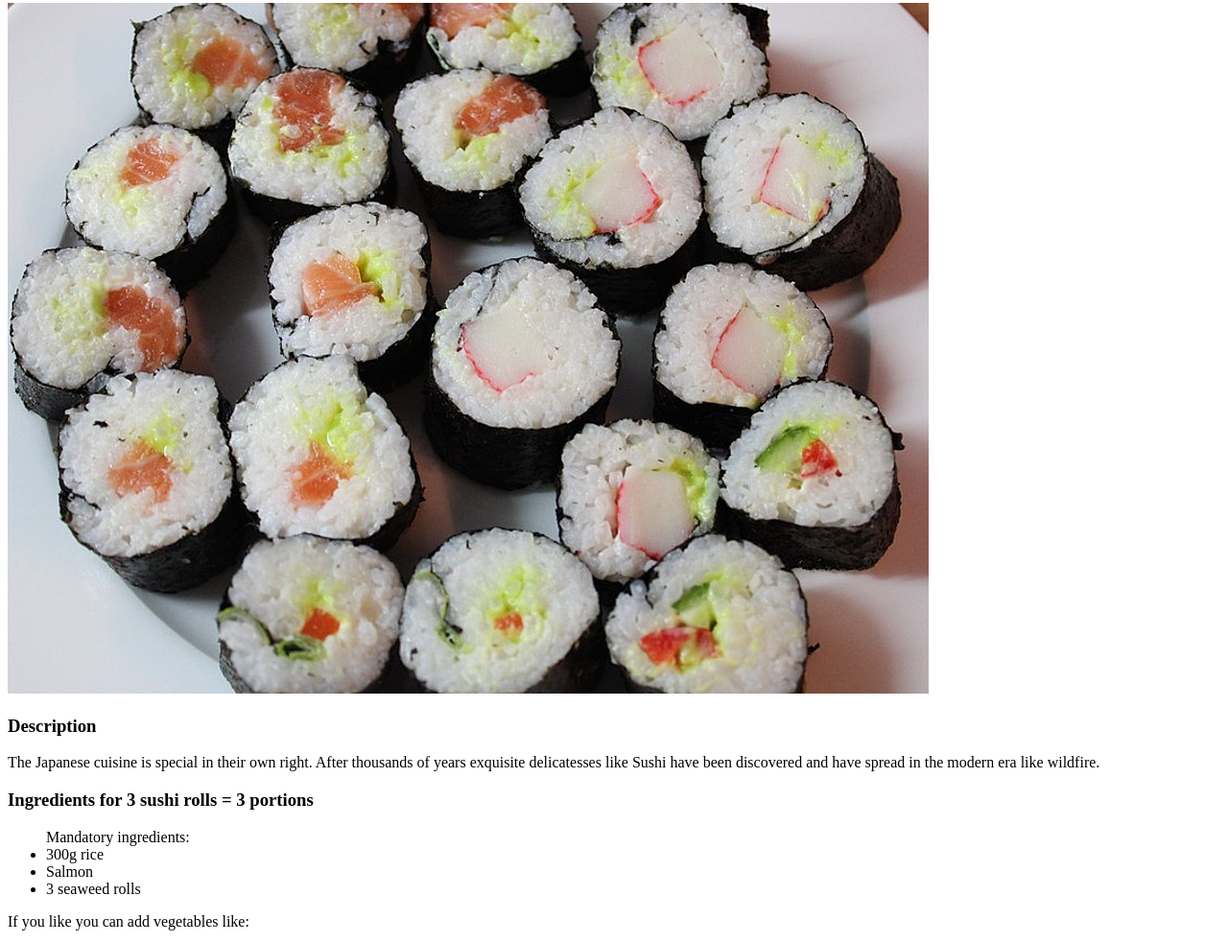
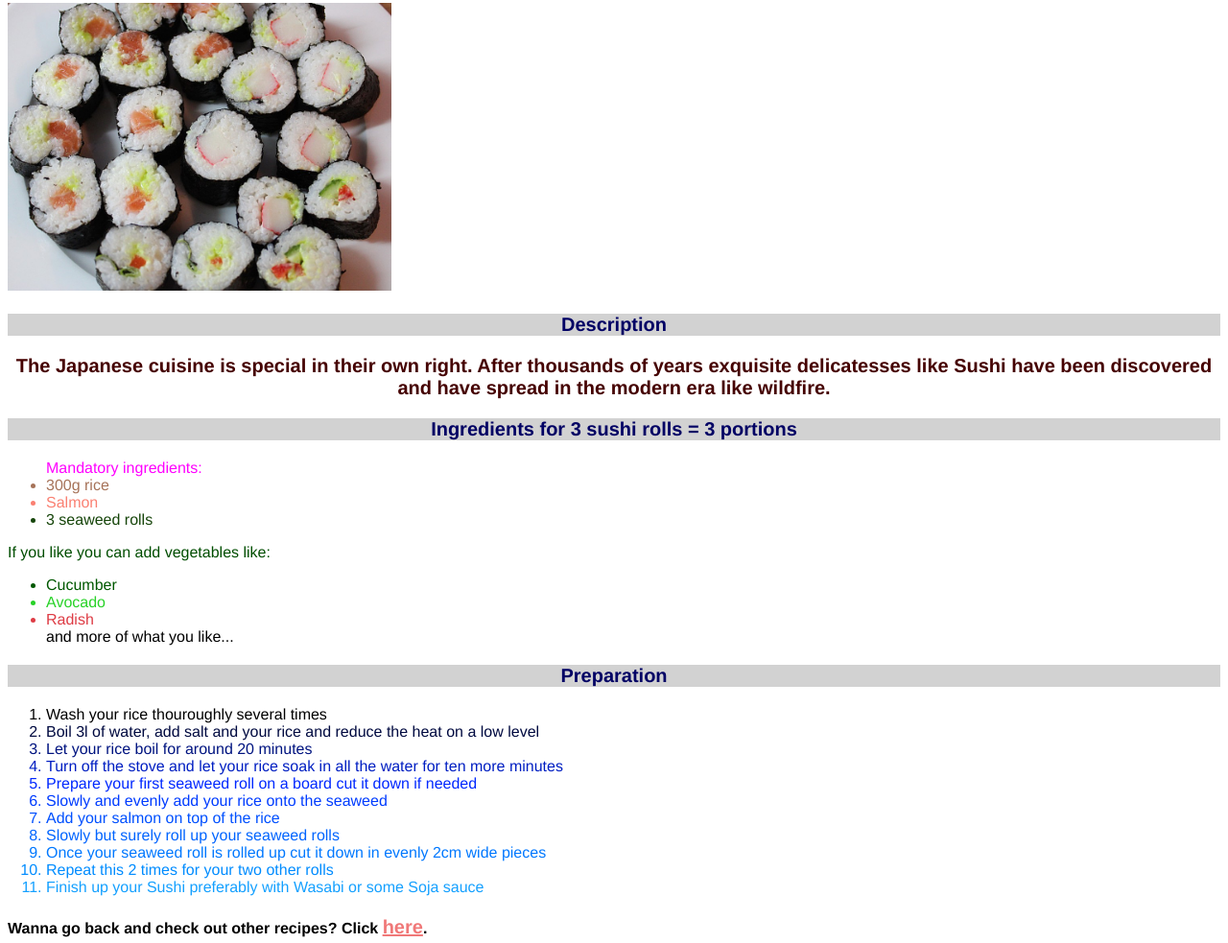
Before and after one commit to lolepp/odin-recipes, a plain HTML site: page recipes/sushi.html in a window 1280 px wide. Shown: the part 77-1060 px from the top of the page at 96% size. Drawn offline with Linux system fonts and the light colour scheme.

Commit message:
css added

```diff
--- /dev/null
+++ b/recipes/cheese cake.css
@@ -0,0 +1,65 @@
+h1 {
+    background-color: rgb(220, 190, 190);
+    text-align: center;
+    color:rgb(70, 0, 0);
+}
+h3 {
+    background-color: rgb(210, 210, 210);
+    color: rgb(0, 0, 100);
+    text-align: center;
+    font-size: 20px;
+}
+img {
+    height: 300px;
+    width: auto;
+}
+body {
+    font-size: 16px;
+    font-family: Helvetica, sans-serif, Arial;
+}
+#desc {
+    color:rgb(69, 0, 0);
+    font-size: 20px;
+    text-align: center;
+    font-weight: bold;
+}
+a {
+    color: rgb(240,120,120);
+    font-size: 20px;
+}
+#milk {
+    color: rgb(210, 200, 195);
+}
+#eggs {
+    color: rgb(240, 200, 160);
+}
+#sugar {
+    color: rgb(169, 169, 169);
+}
+#cheese {
+    color: rgb(220, 169, 40);
+}
+#flour {
+    color: rgb(210, 196, 169);
+}
+#one {
+    color: rgb(0, 0, 0)
+}
+#two {
+    color: rgb(0, 10, 64)
+}
+#three {
+    color: rgb(0, 20, 128)
+}
+#four {
+    color: rgb(0, 30, 194)
+}
+#five {
+    color: rgb(0, 40, 255)
+}
+#six {
+    color: rgb(0, 60, 255)
+}
+#seven {
+    color: rgb(0, 80, 255)
+}
--- /dev/null
+++ b/recipes/duck.css
@@ -0,0 +1,80 @@
+h1 {
+    background-color: rgb(220, 190, 190);
+    text-align: center;
+    color:rgb(70, 0, 0);
+}
+h3 {
+    background-color: rgb(210, 210, 210);
+    color: rgb(0, 0, 100);
+    text-align: center;
+    font-size: 20px;
+}
+img {
+    height: 300px;
+    width: auto;
+}
+body {
+    font-size: 16px;
+    font-family: Helvetica, sans-serif, Arial;
+}
+#desc {
+    color:rgb(69, 0, 0);
+    font-size: 20px;
+    text-align: center;
+    font-weight: bold;
+}
+a {
+    color: rgb(240,120,120);
+    font-size: 20px;
+}
+#breast {
+    color: rgb(125, 75, 30);
+}
+#rice {
+    color: hsl(20,30%,50%);
+}
+#chili {
+    color: rgb(187, 0, 0);
+}
+#tomato-sauce {
+    color: rgb(120, 15, 15);
+}
+#onion {
+    color: rgb(200, 140, 80);
+}
+#broccoli {
+    color: rgb(5, 105, 5);
+}
+#one {
+    color: rgb(0, 0, 0)
+}
+#two {
+    color: rgb(0, 10, 64)
+}
+#three {
+    color: rgb(0, 20, 128)
+}
+#four {
+    color: rgb(0, 30, 194)
+}
+#five {
+    color: rgb(0, 40, 255)
+}
+#six {
+    color: rgb(0, 60, 255)
+}
+#seven {
+    color: rgb(0, 80, 255)
+}
+#eight {
+    color: rgb(0, 100, 255)
+}
+#nine {
+    color: rgb(0,120,255)
+}
+#ten {
+    color: rgb(0,140,255)
+}
+#eleven {
+    color: rgb(20,160,255)
+}
--- a/recipes/sushi.html
+++ b/recipes/sushi.html
@@ -3,42 +3,135 @@
     <head>
         <meta charset="UTF-8">
         <title>Sushi - Recipe for your own homemade Japanese delicatesse</title>
+        <link rel="stylesheets" href="sushi.css">
+        <style>
+            #text {
+                font-size: 16px;
+                font-family: Helvetica, sans-serif, Arial;
+            }
+            h1 {
+                text-align: center;
+                background-color: rgb(220, 190, 190);
+                color: rgb(70, 0, 0);
+            }
+            h3 {
+                background-color: rgb(210, 210, 210);
+                color: rgb(0, 0, 100);
+                text-align: center;
+                font-size: 20px;
+            }
+            #img1 {
+                height: 300px;
+                width: auto;
+            }
+            #desc {
+                color:rgb(69, 0, 0);
+                font-size: 20px;
+                text-align: center;
+                font-weight: bold;
+            }
+            #click {
+                color: rgb(240,120,120);
+                font-size: 20px;
+            }
+            #mandatory {
+                color: hsl(300, 100%, 50%);
+            }
+            #voluntary {
+                color: hsl(120, 100%, 15%)
+            }
+            #rice {
+                color: hsl(20,30%,50%);
+            }
+            #salmon {
+                color: rgb(250, 128, 114);
+            }
+            #seaweed {
+                color: rgb(22, 69, 10)
+            }
+            #cucumber {
+                color: rgb(0, 88, 0);
+            }
+            #avocado {
+                color:rgb(40, 210, 40);
+            }
+            #radish {
+                color: rgb(222, 60, 69);
+            }
+            #one {
+                color: rgb(0, 0, 0)
+            }
+            #two {
+                color: rgb(0, 10, 64)
+            }
+            #three {
+                color: rgb(0, 20, 128)
+            }
+            #four {
+                color: rgb(0, 30, 194)
+            }
+            #five {
+                color: rgb(0, 40, 255)
+            }
+            #six {
+                color: rgb(0, 60, 255)
+            }
+            #seven {
+                color: rgb(0, 80, 255)
+            }
+            #eight {
+                color: rgb(0, 100, 255)
+            }
+            #nine {
+                color: rgb(0,120,255)
+            }
+            #ten {
+                color: rgb(0,140,255)
+            }
+            #eleven {
+                color: rgb(20,160,255)
+            }
+        </style>
     </head>
     <body>
+        <div id="text">
             <h1>Recipe: Sushi</h1>
-        <img src="../images/sushi.jpg">
+            <div id="Sushi-img">
+                <img id="img1" src="../images/sushi.jpg">
+            </div>
             <h3>Description</h3>
-        <p>The Japanese cuisine is special in their own right. After thousands of years exquisite delicatesses like Sushi have been discovered and have spread in the modern era like wildfire.</p>
+            <p id="desc">The Japanese cuisine is special in their own right. After thousands of years exquisite delicatesses like Sushi have been discovered and have spread in the modern era like wildfire.</p>
             <h3>Ingredients for 3 sushi rolls = 3 portions</h3>
-        <ul>Mandatory ingredients:
-            <li>300g rice</li>
-            <li>Salmon</li>
-            <li>3 seaweed rolls</li>
+            <ul id="mandatory">Mandatory ingredients:
+                <li id="rice">300g rice</li>
+                <li id="salmon">Salmon</li>
+                <li id="seaweed">3 seaweed rolls</li>
             </ul>
-        <p>If you like you can add vegetables like:
+            <p id="voluntary">If you like you can add vegetables like:
                 <ul>
-                <li>Cucumber</li>
-                <li>Avocado</li>
-                <li>Radish</li>
+                    <li id="cucumber">Cucumber</li>
+                    <li id="avocado">Avocado</li>
+                    <li id="radish">Radish</li>
                     and more of what you like...
                 </ul>
             </p>
             <h3>Preparation</h3>
             <ol>
-            <li>Wash your rice thouroughly several times</li>
-            <li>Boil 3l of water, add salt and your rice and reduce the heat on a low level</li>
-            <li>Let your rice boil for around 20 minutes</li>
-            <li>Turn off the stove and let your rice soak in all the water for ten more minutes</li>
-            <li>Prepare your first seaweed roll on a board cut it down if needed</li>
-            <li>Slowly and evenly add your rice onto the seaweed</li>
-            <li>Add your salmon on top of the rice</li>
-            <li>Slowly but surely roll up your seaweed rolls</li>
-            <li>Once your seaweed roll is rolled up cut it down in evenly 2cm wide pieces</li>
-            <li>Repeat this 2 times for your two other rolls</li>
-            <li>Finish up your Sushi preferably with Wasabi or some Soja sauce</li>
+                <li id="one">Wash your rice thouroughly several times</li>
+                <li id="two">Boil 3l of water, add salt and your rice and reduce the heat on a low level</li>
+                <li id="three">Let your rice boil for around 20 minutes</li>
+                <li id="four">Turn off the stove and let your rice soak in all the water for ten more minutes</li>
+                <li id="five">Prepare your first seaweed roll on a board cut it down if needed</li>
+                <li id="six">Slowly and evenly add your rice onto the seaweed</li>
+                <li id="seven">Add your salmon on top of the rice</li>
+                <li id="eight">Slowly but surely roll up your seaweed rolls</li>
+                <li id="nine">Once your seaweed roll is rolled up cut it down in evenly 2cm wide pieces</li>
+                <li id="ten">Repeat this 2 times for your two other rolls</li>
+                <li id="eleven">Finish up your Sushi preferably with Wasabi or some Soja sauce</li>
             </ol>
             <h4>Wanna go back and check out other recipes? Click
-            <a href="../index.html">here</a>.
+                <a id="click" href="../index.html">here</a>.
             </h4>
+        </div>
     </body>
 </html>
--- /dev/null
+++ b/style.css
@@ -0,0 +1,41 @@
+#chili {
+    height: 19px;
+    width: auto;
+}
+.Cheese-cake,
+.Duck,
+.Sushi {
+    font-size: 21px;
+    font-family: Helvetica, Arial, sans-serif;
+}
+button {
+    font-size: 30px;
+    font-weight: bold;
+    color: rgb(75, 0, 150);
+}
+body {
+    font-size: 18px;
+    font-family: Helvetica, sans-serif, Arial;
+}
+.Cheese-cake{
+    color: rgb(210, 160, 10);
+}
+.Duck {
+    color: rgb(125, 75, 30);
+}
+.Sushi {
+    color: rgb(218, 128, 120);
+}
+.heading-top {
+    color:hsl(187, 30%, 30%);
+    text-align: center;
+    background-color: rgb(187, 230, 240);
+}
+.headings {
+    color:hsl(222, 70%, 15%);
+    background-color: rgb(230, 250, 255);
+}
+#ricardo-milos {
+    height: 400px;
+    width: auto;
+}
```
Also changed, not shown: index.html (+26 -3 lines), recipes/cheese cake.html (+14 -13 lines), recipes/duck.html (+22 -19 lines), images/chili.webp (added). Lines whose indentation alone changed are shown as unchanged.
